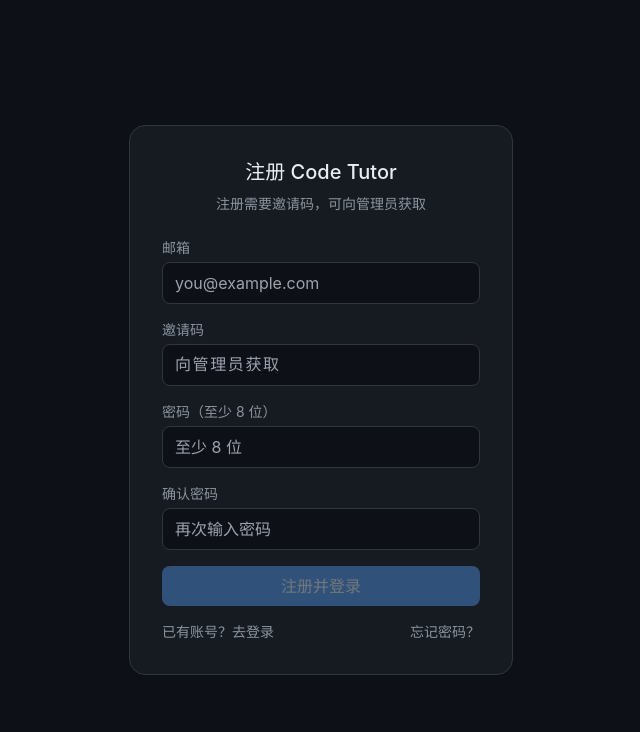
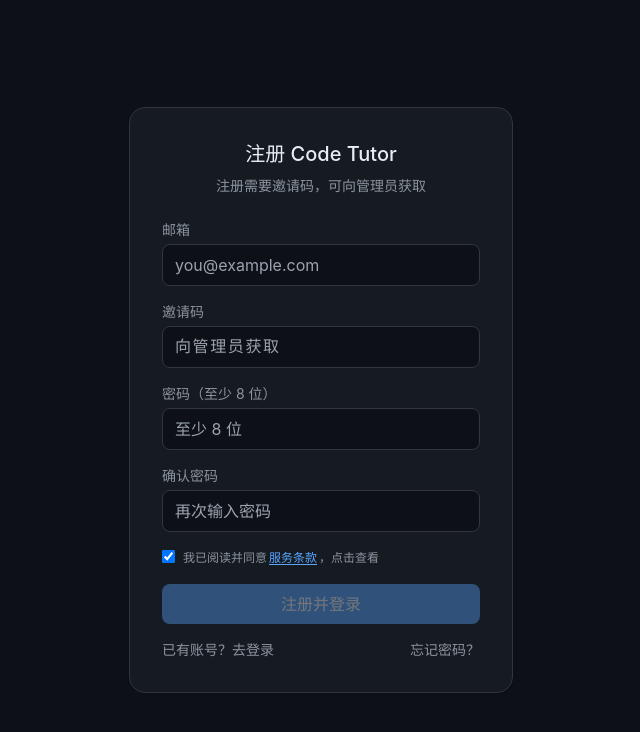
Before and after one commit to YanzheShi/code-tutor-agent, a React (Vite) app in the folder frontend/: page / in a window 1280 px wide. Both pictures are taken after a click on the button "没有账号？注册一个". Shown: the top 732 px of the page, without its empty margins (319-959 px from the left). Built offline with nearby package versions, Linux system fonts and the light colour scheme; no server answers.

Commit message:
feat(login): 增加注册条款

```diff
--- a/frontend/src/components/LoginScreen.tsx
+++ b/frontend/src/components/LoginScreen.tsx
@@ -1,5 +1,12 @@
 import { useState } from 'react';
 import { forgotPassword, login, register, resetPassword } from '../api/auth';
+
+/** 注册条款全文（「服务条款」弹窗内容；用户要求默认勾选同意）。 */
+const TERMS_TEXT = `CodeTutor Agent 由独立开发者（GitHub @YanzheShi）以 Beta 提供，开源于 https://github.com/YanzheShi/code-tutor-agent 。
+
+当前为测试阶段，功能可能不稳定；域名可能变更、服务可能下线；使用系统 API 有对话/提交配额，自定义 API Key 无系统配额但受模型方限制；因网络、节点、数据库问题可能导致数据丢失，重要数据请自行导出。
+
+继续注册即同意《使用条款》与《隐私政策》。`;
 
 /** 登录/注册/忘记密码页（多用户改造 P4 + 防滥用改造）。
  *
@@ -15,6 +22,9 @@
   const [busy, setBusy] = useState(false);
   const [error, setError] = useState('');
   const [notice, setNotice] = useState('');
+  // 注册条款：默认勾选同意；「服务条款」点开可查看全文
+  const [agreed, setAgreed] = useState(true);
+  const [showTerms, setShowTerms] = useState(false);
   // 忘记密码流程状态
   const [codeSent, setCodeSent] = useState(false);
   const [resetCode, setResetCode] = useState('');
@@ -24,6 +34,7 @@
     password.length >= (mode === 'register' ? 8 : 1) &&
     (mode !== 'register' || (confirmPassword.length >= 8 && confirmPassword === password)) &&
     (mode !== 'register' || inviteCode.trim().length >= 4) &&
+    (mode !== 'register' || agreed) &&
     !busy;
 
   const switchMode = (m: typeof mode) => {
@@ -159,6 +170,27 @@
                 />
               </div>
             )}
+            {mode === 'register' && (
+              <label className="flex items-start gap-2 text-xs leading-relaxed text-ct-muted">
+                <input
+                  type="checkbox"
+                  checked={agreed}
+                  onChange={(e) => setAgreed(e.target.checked)}
+                  className="mt-0.5 shrink-0"
+                />
+                <span>
+                  我已阅读并同意
+                  <button
+                    type="button"
+                    onClick={() => setShowTerms(true)}
+                    className="mx-0.5 text-ct-accent underline underline-offset-2 hover:opacity-80"
+                  >
+                    服务条款
+                  </button>
+                  ，点击查看
+                </span>
+              </label>
+            )}
 
             {error && (
               <div className="rounded-lg border border-red-300 bg-red-50 px-3 py-2 text-sm text-red-600">
@@ -265,6 +297,29 @@
             </button>
           )}
         </div>
+
+        {/* 服务条款弹窗 */}
+        {showTerms && (
+          <div
+            className="fixed inset-0 z-50 flex items-center justify-center bg-black/40 px-4"
+            onClick={() => setShowTerms(false)}
+          >
+            <div
+              className="max-h-[80vh] w-full max-w-md overflow-y-auto rounded-2xl border border-ct-border bg-ct-panel p-6 shadow-lg"
+              onClick={(e) => e.stopPropagation()}
+            >
+              <h2 className="mb-3 text-base font-medium text-ct-text">服务条款</h2>
+              <p className="whitespace-pre-wrap text-sm leading-relaxed text-ct-muted">{TERMS_TEXT}</p>
+              <button
+                type="button"
+                onClick={() => setShowTerms(false)}
+                className="mt-4 w-full rounded-lg bg-ct-accent px-4 py-2 text-sm font-medium text-white hover:opacity-90"
+              >
+                我知道了
+              </button>
+            </div>
+          </div>
+        )}
       </div>
     </div>
   );
```
